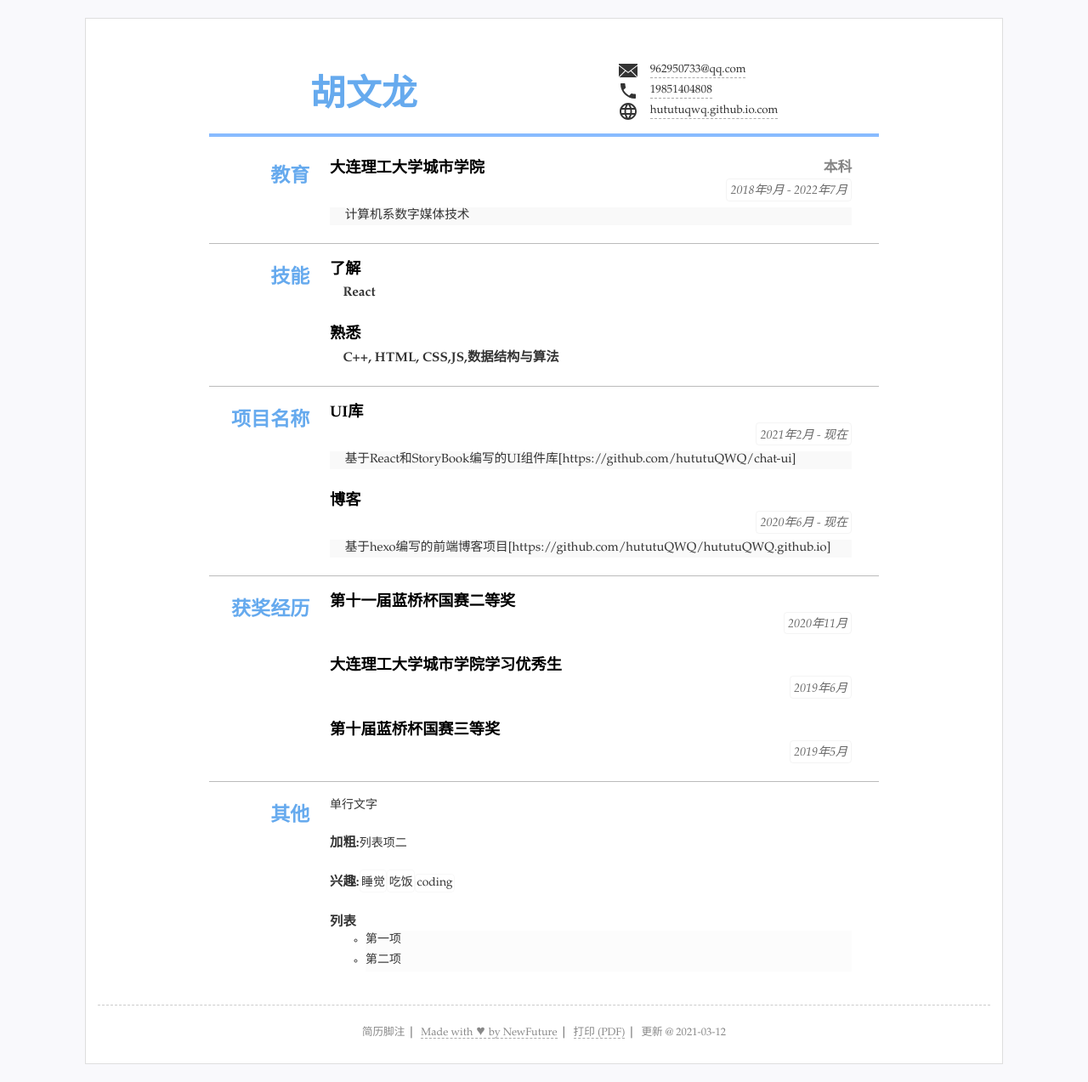
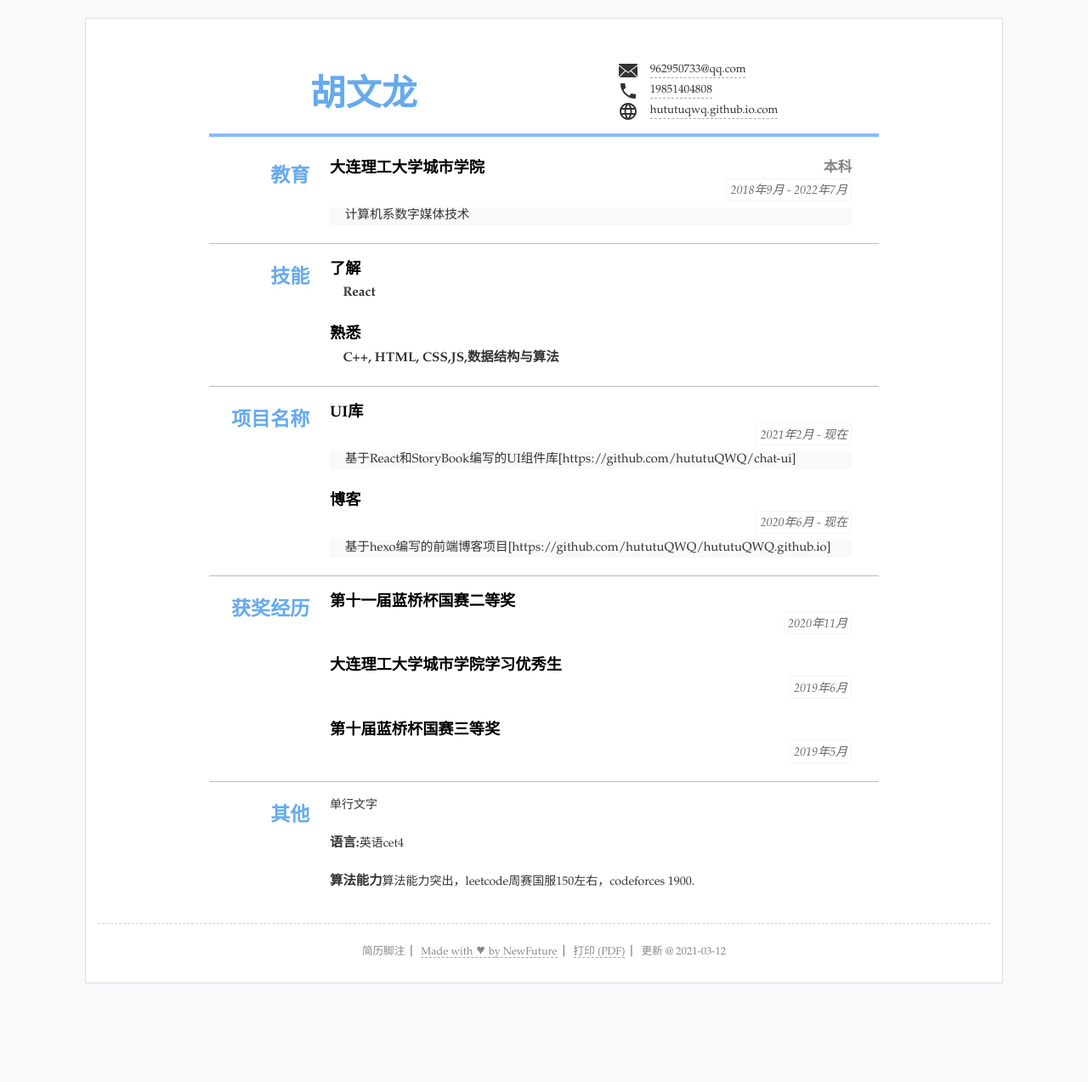
Before and after one commit to hututuQWQ/resume, a Jekyll site: the page built from index.html, in a window 1280 px wide. Shown: the whole page at 85% size. Built offline with Jekyll 4.4.1, drawn with Linux system fonts in a browser that asks for light colours; after the commit the page ends 1178 px from its top, so only the background shows below that.

Commit message:
Update resume.yml

```diff
--- a/_data/resume.yml
+++ b/_data/resume.yml
@@ -64,17 +64,10 @@ others: #其他列表显示
   name: '其他'
   content: #选择需要的格式
   - 单行文字
-  - title: "加粗:"
-    text: "列表项二"
-  - title: "兴趣:"
-    items: #单行列表
-    - 睡觉
-    - 吃饭
-    - coding
-  - title: 列表
-    list:
-    - 第一项
-    - 第二项
+  - title: "语言:"
+    text: "英语cet4"
+  - title: "算法能力"
+    text: 算法能力突出，leetcode周赛国服150左右，codeforces 1900.
 #- type:
 #  name: '其他'
 #  content: #选择需要的格式
```
